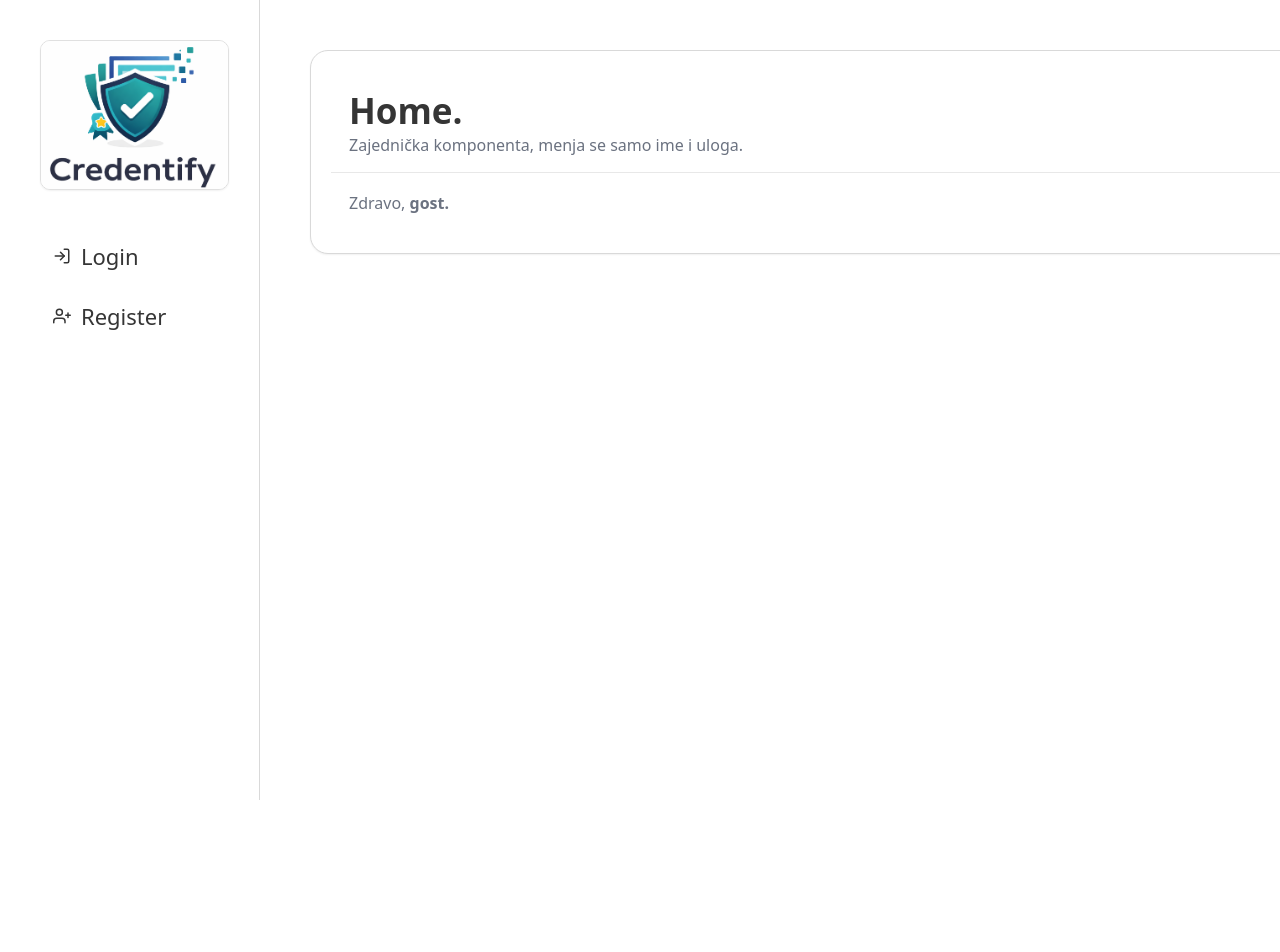
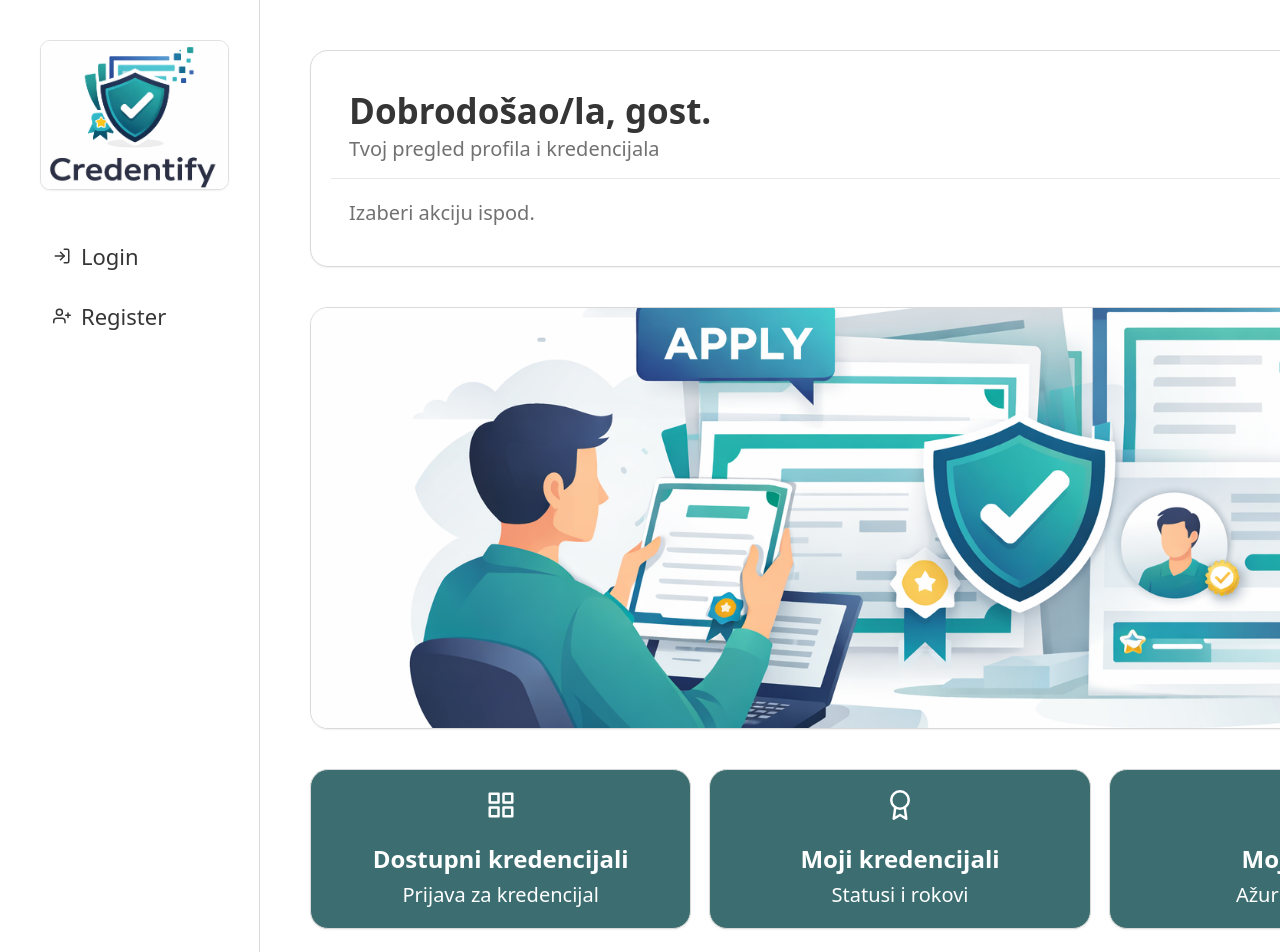
Before and after one commit to elab-development/internet-tehnologije-2025-credentify_2021_1107, a React (Create React App) app in the folder credentify-fe/: page /home in a window 1280 px wide. Shown: the top 952 px of the page. Before the commit the page ends 800 px from the top, so only its background shows below. Built offline with nearby package versions, Linux system fonts and the light colour scheme.

Commit message:
Home stranica za sve uloge

```diff
--- a/credentify-fe/src/App.css
+++ b/credentify-fe/src/App.css
@@ -36,6 +36,9 @@
   --space-5: 40px;
 
   --ring: 0 0 0 3px rgba(60, 110, 113, 0.22);
+
+  --c-muted: rgba(53, 53, 53, 0.7);
+  --shadow-md: 0 8px 22px rgba(40, 75, 99, 0.10);
 
   /* Font: čist, moderan, bez “AI” vajba. */
   --font-sans: ui-sans-serif, system-ui, -apple-system, Segoe UI, Roboto, Helvetica, Arial, "Apple Color Emoji", "Segoe UI Emoji";
@@ -170,6 +173,7 @@ button, input, select, textarea { font: inherit; }
   box-shadow: var(--shadow-sm);
   overflow: hidden;
   padding: 20px;
+  font-size: 20px;
 }
 
 .card-header {
@@ -309,7 +313,7 @@ button, input, select, textarea { font: inherit; }
   align-items: center;
   padding: 6px 10px;
   border-radius: 999px;
-  font-size: 15px;
+  font-size: 18px;
   font-weight: 700;
   border: 1px solid transparent;
 }
@@ -506,11 +510,10 @@ button, input, select, textarea { font: inherit; }
 }
 
 /* Home layout */
-.home-wrap {
+/* Home: title -> hero image -> action icons row */
+.home-stack {
   display: grid;
-  grid-template-columns: 1fr 460px;
   gap: var(--space-5);
-  align-items: start;
 }
 
 .home-hero {
@@ -520,22 +523,55 @@ button, input, select, textarea { font: inherit; }
 
 .home-hero img {
   width: 100%;
-  height: 100%;
-  min-height: 520px;
+  height: 420px;
+  display: block;
   object-fit: cover;
-  display: block;
 }
 
-.home-grid {
+.home-actions {
   display: grid;
+  grid-template-columns: repeat(4, minmax(0, 1fr));
   gap: var(--space-4);
 }
 
 @media (max-width: 980px) {
-  .home-wrap {
-    grid-template-columns: 1fr;
+  .home-hero img {
+    height: 260px;
   }
-  .home-hero img {
-    min-height: 260px;
+  .home-actions {
+    grid-template-columns: repeat(2, minmax(0, 1fr));
   }
 }
+
+.action-tile {
+  display: grid;
+  justify-items: center;
+  text-align: center;
+  gap: 6px;
+  padding: 20px;
+  border: 1px solid var(--c-border);
+  border-radius: var(--radius-lg);
+  background: var(--c-stormy-teal);
+  box-shadow: var(--shadow-sm);
+  cursor: pointer;
+  font-size: 20px;
+  color: var(--c-bg);
+  transition: transform 0.08s ease, box-shadow 0.12s ease, border-color 0.12s ease;
+}
+
+.action-title{
+  font-weight: bold;
+  font-size: 24px;
+  margin-top: -10px;
+}
+
+.action-tile:hover {
+  transform: translateY(-1px);
+  border-color: rgba(60, 110, 113, 0.45);
+  box-shadow: var(--shadow-md);
+}
+
+.action-icon {
+  width: 56px;
+  height: 56px;
+}
--- a/credentify-fe/src/pages/Home.jsx
+++ b/credentify-fe/src/pages/Home.jsx
@@ -1,16 +1,123 @@
-import React from "react";
+import React, { useMemo } from "react";
+import { useNavigate } from "react-router-dom";
 import Card from "../components/Card";
+import { FiUser, FiAward, FiGrid, FiUsers, FiTool, FiEdit3, FiCheckCircle } from "react-icons/fi";
+
+function ActionTile({ icon, title, subtitle, onClick }) {
+  return (
+    <div className="action-tile" onClick={onClick} role="button" tabIndex={0}>
+      <div className="action-icon">{icon}</div>
+      <div className="action-title">{title}</div>
+      {subtitle ? <div className="action-sub">{subtitle}</div> : null}
+    </div>
+  );
+}
 
 export default function Home({ user }) {
+  const navigate = useNavigate();
+  const role = user?.role || "guest";
+  const name = user?.name || "gost";
+
+  const actions = useMemo(() => {
+    if (role === "admin") {
+      return [
+        {
+          title: "Korisnici",
+          subtitle: "Pregled i brisanje naloga",
+          icon: <FiUsers size={30} />,
+          to: "/admin-users",
+        },
+        {
+          title: "Profil",
+          subtitle: "Pregled profila",
+          icon: <FiUser size={30} />,
+          to: "/profile", // ako admin nema profile page, možemo da stavimo samo home ili da uklonimo
+        },
+      ];
+    }
+
+    if (role === "moderator") {
+      return [
+        {
+          title: "Prijave",
+          subtitle: "Odobri/odbij prijavu",
+          icon: <FiCheckCircle size={30} />,
+          to: "/mod-user-credentials",
+        },
+        {
+          title: "Kredencijali",
+          subtitle: "Kreiraj/izmeni",
+          icon: <FiEdit3 size={30} />,
+          to: "/mod-credentials",
+        },
+        {
+          title: "Veštine",
+          subtitle: "Kreiraj/izmeni/obriši",
+          icon: <FiTool size={30} />,
+          to: "/mod-skills",
+        },
+      ];
+    }
+
+    // user
+    return [
+      {
+        title: "Dostupni kredencijali",
+        subtitle: "Prijava za kredencijal",
+        icon: <FiGrid size={30} />,
+        to: "/available-credentials",
+      },
+      {
+        title: "Moji kredencijali",
+        subtitle: "Statusi i rokovi",
+        icon: <FiAward size={30} />,
+        to: "/my-credentials",
+      },
+      {
+        title: "Moj profil",
+        subtitle: "Ažuriraj profil",
+        icon: <FiUser size={30} />,
+        to: "/profile",
+      },
+    ];
+  }, [role]);
+
   return (
-    <Card
-      title="Home"
-      subtitle="Zajednička komponenta, menja se samo ime i uloga."
-      actions={<span className="badge badge-neutral">{user?.role || "guest"}</span>}
-    >
-      <p className="p">
-        Zdravo, <span style={{ fontWeight: 800 }}>{user?.name || "gost"}.</span>
-      </p>
-    </Card>
+    <div className="home-stack">
+      <Card
+        title={`Dobrodošao/la, ${name}`}
+        subtitle={
+          role === "admin"
+            ? "Administratorski pregled sistema"
+            : role === "moderator"
+            ? "Moderatorski panel"
+            : "Tvoj pregled profila i kredencijala"
+        }
+        actions={<span className="badge badge-neutral">{role}</span>}
+      >
+        <p className="p">Izaberi akciju ispod.</p>
+      </Card>
+
+      <div className="card home-hero">
+        <img src="/uvod.png" alt="Uvod" />
+      </div>
+
+      <div
+        className="home-actions"
+        style={{
+          gridTemplateColumns: `repeat(${Math.min(actions.length, 4)}, minmax(0, 1fr))`,
+        }}
+      >
+        {actions.map((a) => (
+          <ActionTile
+            key={a.to}
+            icon={a.icon}
+            title={a.title}
+            subtitle={a.subtitle}
+            onClick={() => navigate(a.to)}
+          />
+        ))}
+      </div>
+    </div>
   );
 }
```
